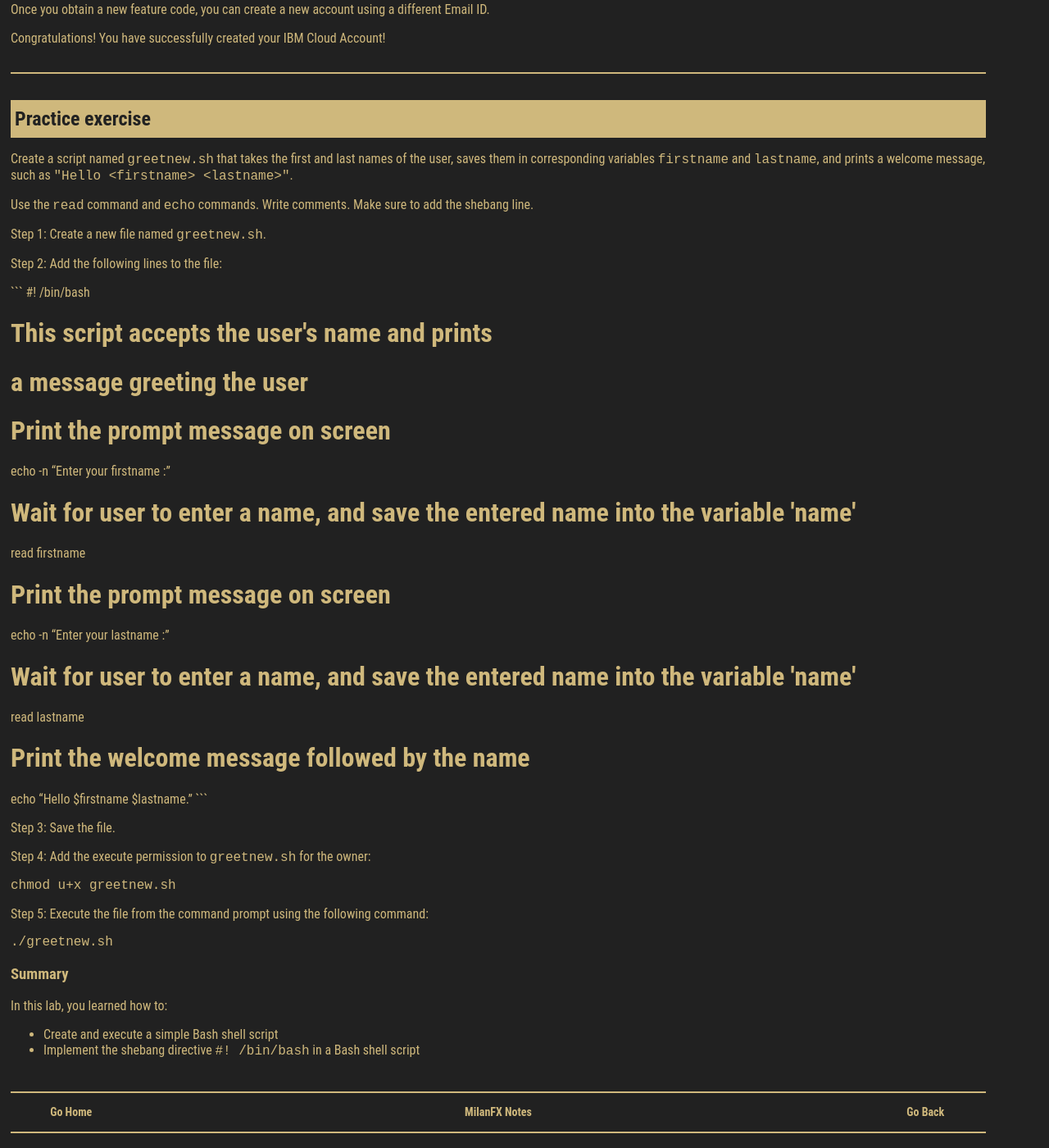
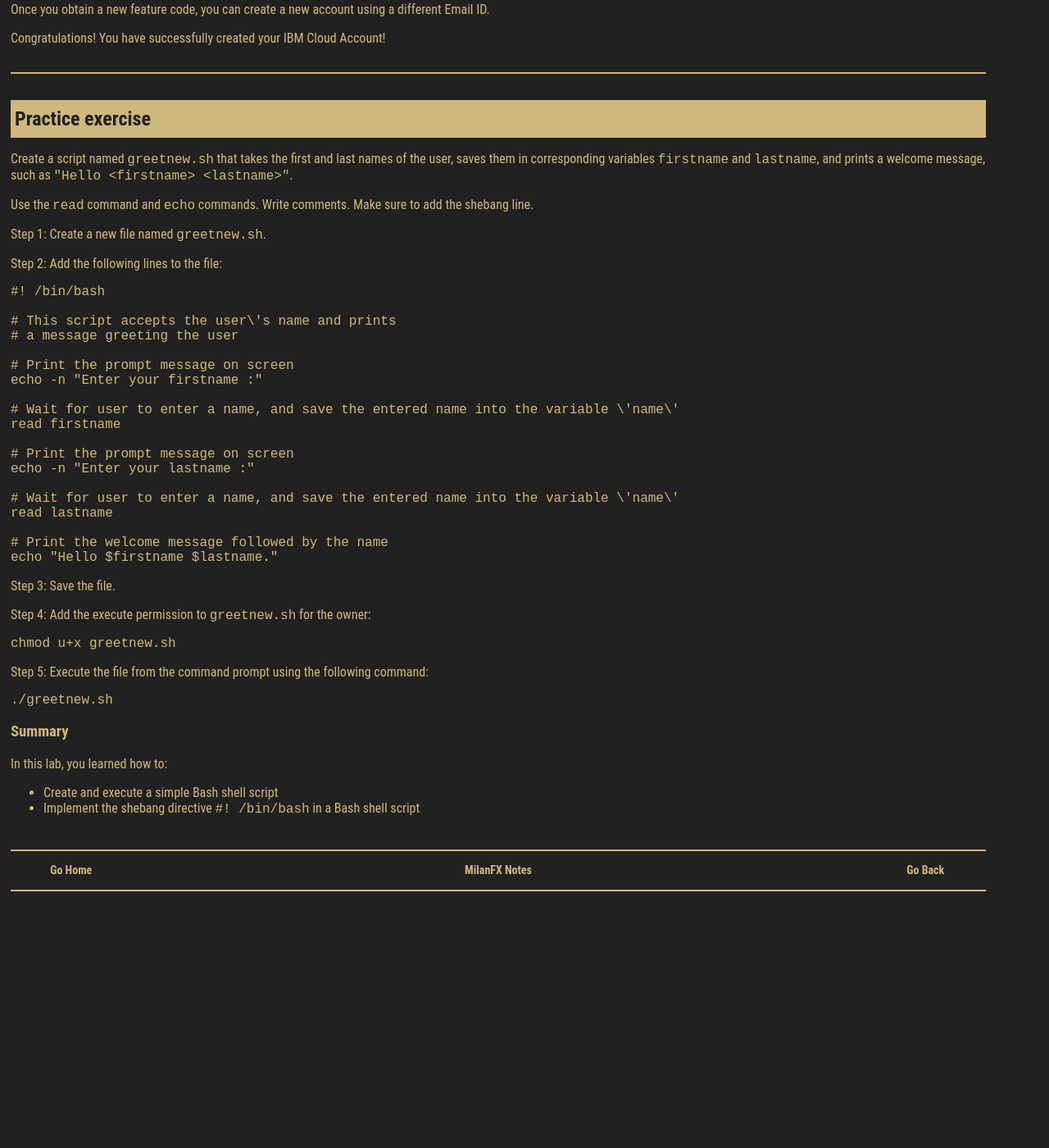
Before and after one commit to milanfx/milanfx.github.io, a Jekyll site: the page built from test.md, in a window 1280 px wide and 1400 px high, scrolled down 15345 px. Shown: the whole window at 82% size. Built offline with Jekyll 4.4.1, drawn with Linux system fonts in a browser that asks for light colours; after the commit the page ends 16450 px from its top, so only the background shows below that; part of the change alters nothing that is shown.

````diff
--- a/test.md
+++ b/test.md
@@ -209,7 +209,7 @@ Step 1: Create a new file named `greetnew.sh`.
 
 Step 2: Add the following lines to the file:
 
-&#x60;&#x60;&#x60;
+```
 #! /bin/bash
 
 # This script accepts the user\'s name and prints
@@ -229,7 +229,7 @@ read lastname
 
 # Print the welcome message followed by the name
 echo "Hello $firstname $lastname."
-&#x60;&#x60;&#x60;
+```
 
 Step 3: Save the file.
 
````
